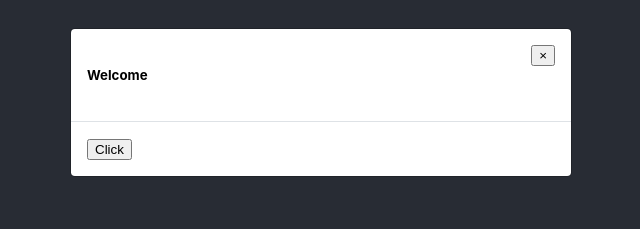
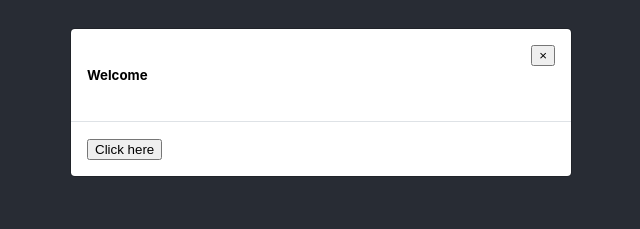
Before and after one commit to ger86/react-portals-modal, a React (Create React App) app: page / in a window 1280 px wide. Both pictures are taken after a click on the button "Abrir modal". Shown: the top 229 px of the page, without its empty margins (320-960 px from the left). Built offline with nearby package versions, Linux system fonts and the light colour scheme.

Commit message:
feat: change button label

```diff
--- a/src/components/Child.js
+++ b/src/components/Child.js
@@ -1,3 +1,3 @@
 export default function Child() {
-  return <button>Click</button>;
+  return <button>Click here</button>;
 }
```
